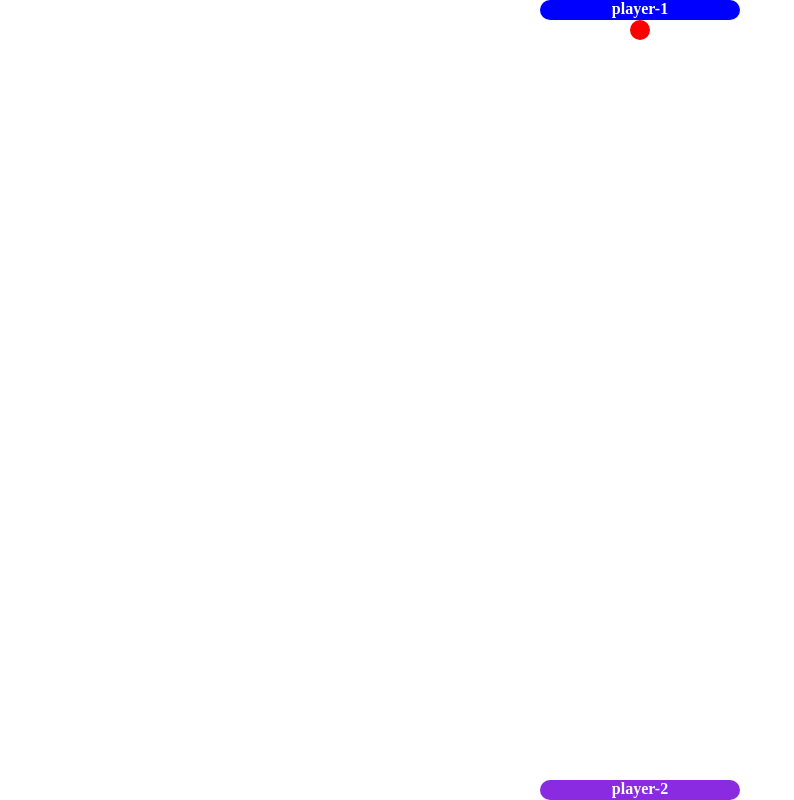
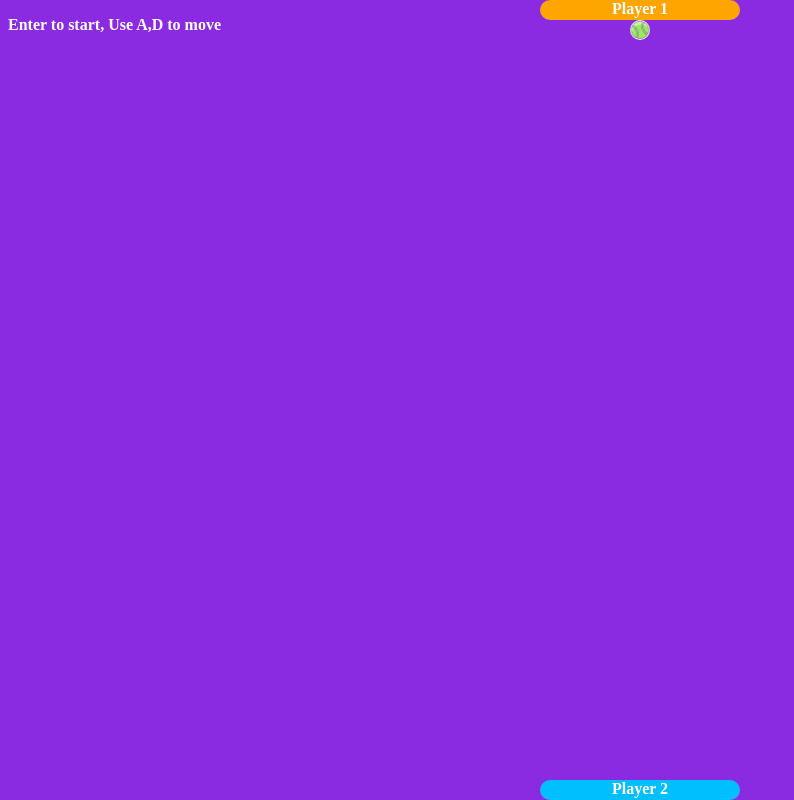
Before and after one commit to anandjha8719/pingPongGame, a plain HTML site: page index.html in a window 1280 px wide. Shown: the whole page, without its empty margins (0-794 px from the left). Drawn offline with Linux system fonts and the light colour scheme.

Commit message:
Improvements

```diff
--- a/index.html
+++ b/index.html
@@ -6,11 +6,13 @@
 </head>
 <body>
 
+    <p>Enter to start, Use A,D to move</p>
+
     <div id="container">
 
         <div id="ball"></div>
-        <div id="rod1">player-1</div>
-        <div id="rod2">player-2</div>
+        <div id="rod1">Player 1</div>
+        <div id="rod2">Player 2</div>
 
     </div>
 <script src="script.js"></script>
--- a/style.css
+++ b/style.css
@@ -1,14 +1,25 @@
 #container {
     position: relative;
+}
+
+body{
+    background-color: blueviolet;
+}
+
+p{
+    color: white;
+    font-weight: bold;
 }
 
 #ball {
     width: 20px;
     height: 20px;
-    background-color: red;
+    background-image: url("ball2.jpg");
+    background-position: center;
     position: fixed;
     top: 20px;
-    left: 52.5%;
+    left: 50%;
+    right: 50%;
     border-radius: 50%;
 }
 
@@ -24,11 +35,12 @@
 }
 
 #rod1 {
-    background-color: blue;
+
+    background-color: Orange;
     top: 0px;
 }
 
 #rod2 {
-    background-color: blueviolet;
+    background-color: deepskyblue;
     bottom: 0px;
 }
```
Also changed, not shown: ball2.jpg (added).
